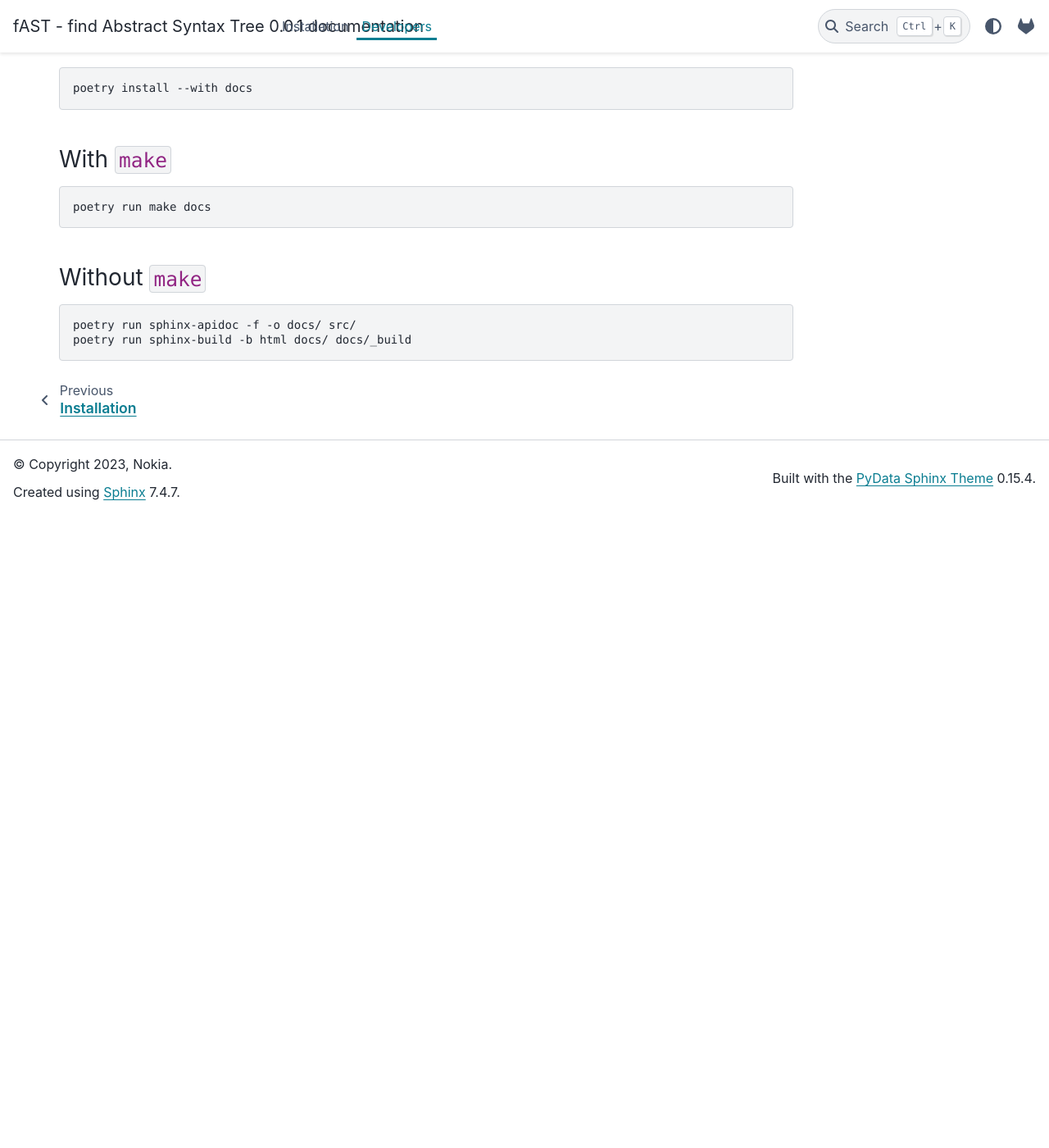
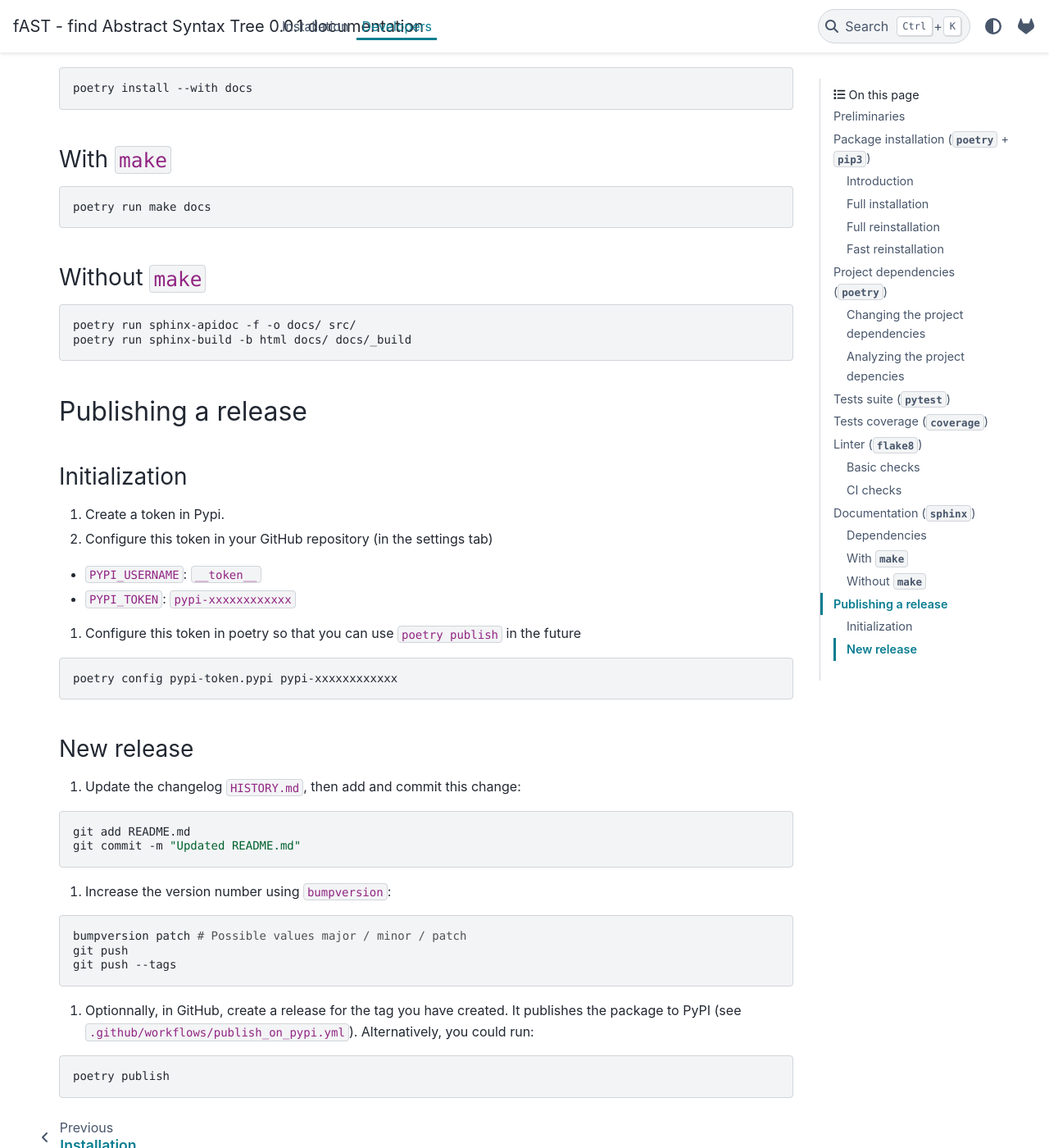
Before and after one commit to nokia/find-abstract-syntax-tree, a Sphinx documentation site: the page built from docs/developers.md, in a window 1280 px wide and 1400 px high, scrolled down 4086 px. Shown: the whole window at 82% size. Built offline with Sphinx 7.4.7 and the PyData theme 0.15.4, drawn with Linux system fonts in a browser that asks for light colours; pages that are not in the unit, such as notebooks, are missing from menus; before the commit the page ends 4716 px from its top, so only the background shows below that.

Commit message:
Update docs/developers.md

````diff
--- a/docs/developers.md
+++ b/docs/developers.md
@@ -154,3 +154,42 @@
 poetry run sphinx-apidoc -f -o docs/ src/
 poetry run sphinx-build -b html docs/ docs/_build
 ```
+
+## Publishing a release
+### Initialization
+
+1. Create a token in Pypi.
+
+2. Configure this token in your GitHub repository (in the settings tab)
+* `PYPI_USERNAME`: `__token__`
+* `PYPI_TOKEN`: `pypi-xxxxxxxxxxxx`
+
+3. Configure this token in poetry so that you can use `poetry publish` in the future
+```bash
+poetry config pypi-token.pypi pypi-xxxxxxxxxxxx
+```
+
+### New release
+
+1. Update the changelog `HISTORY.md`, then add and commit this change:
+
+```bash
+git add README.md
+git commit -m "Updated README.md"
+```
+
+2. Increase the version number using `bumpversion`:
+
+```bash
+bumpversion patch # Possible values major / minor / patch
+git push
+git push --tags
+```
+
+3. Optionnally, in GitHub, create a release for the tag you have created.
+It publishes the package to PyPI (see `.github/workflows/publish_on_pypi.yml`).
+Alternatively, you could run:
+
+```bash
+poetry publish
+```
````
Also changed, not shown: other parts of docs/developers.md (+1 -1 lines).
